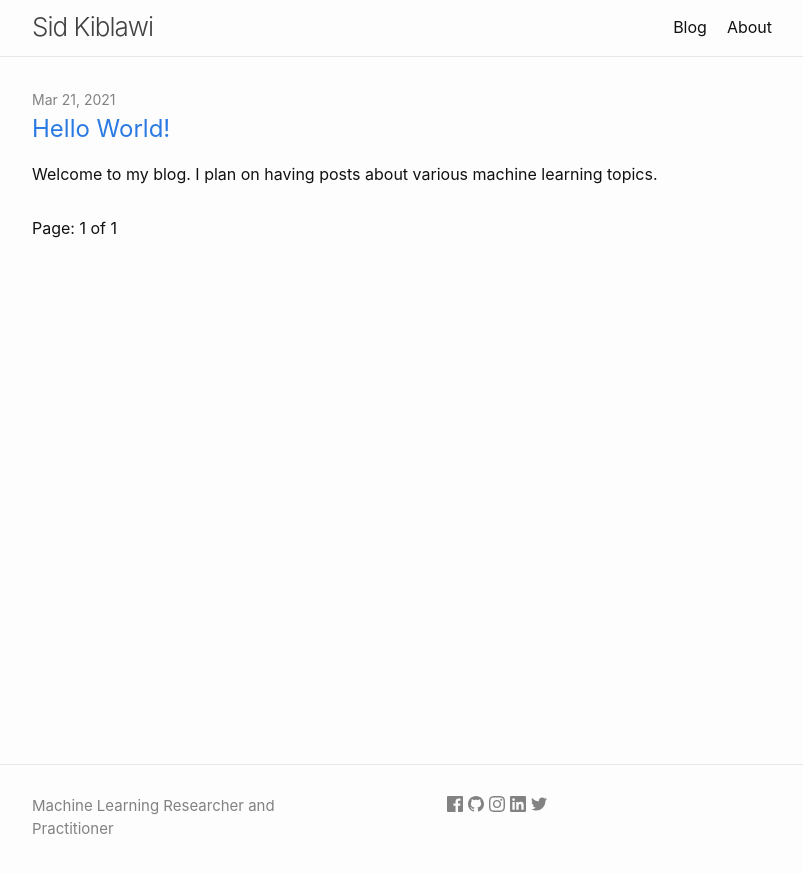
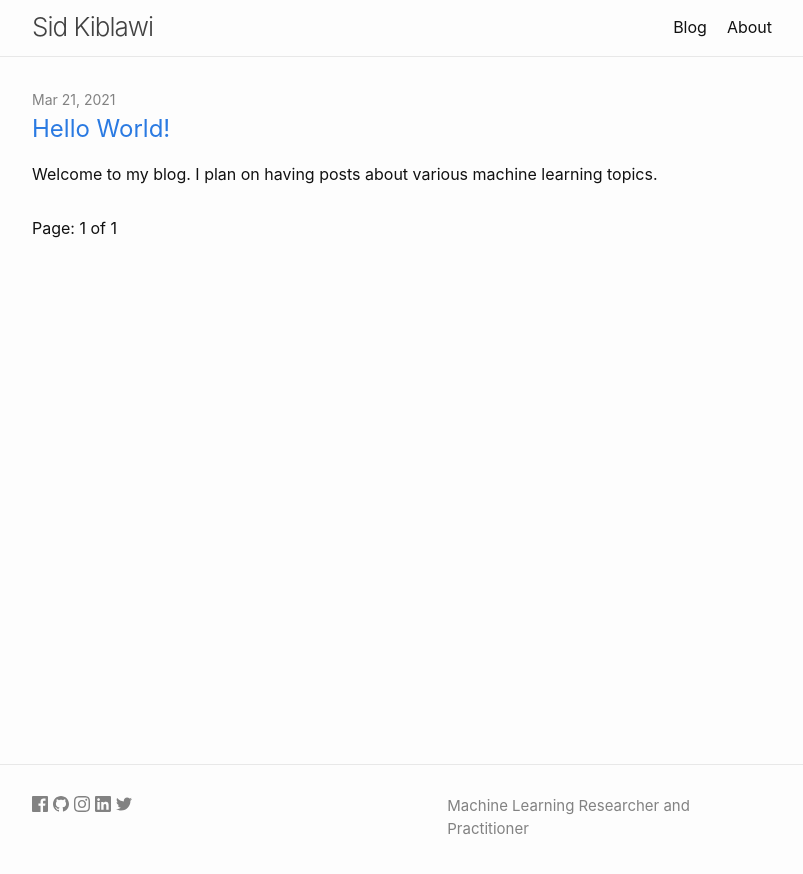
Before and after one commit to sidkiblawi/sidkiblawi.github.io, a Jekyll site: the page built from index.html, in a window 1280 px wide. Shown: the top 874 px of the page, without its empty margins (238-1041 px from the left). Built offline with Jekyll 4.4.1, drawn with Linux system fonts in a browser that asks for light colours; the list of posts is cut into pages by our own code.

Commit message:
Update footer.html

```diff
--- a/_includes/footer.html
+++ b/_includes/footer.html
@@ -18,14 +18,15 @@
             {%- endif -%}
         </ul>
           -->
-        <p>{{- site.description | escape -}}</p>
+        {%- include social.html -%}
       </div>
 
       <div class="footer-col footer-col-2">
       </div>
 
       <div class="footer-col footer-col-3">
-       {%- include social.html -%}
+
+        <p>{{- site.description | escape -}}</p>
       </div>
     </div>
 
```
